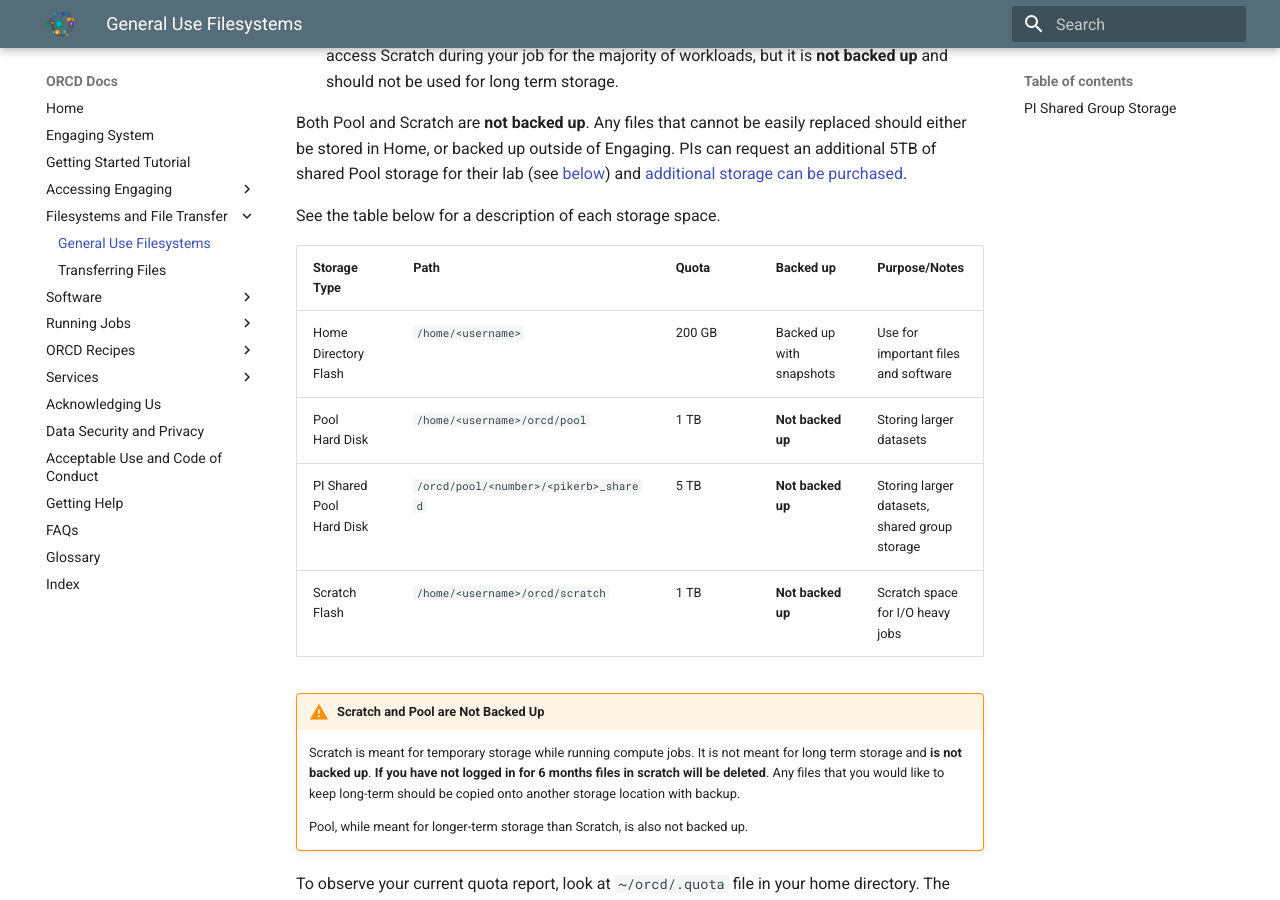
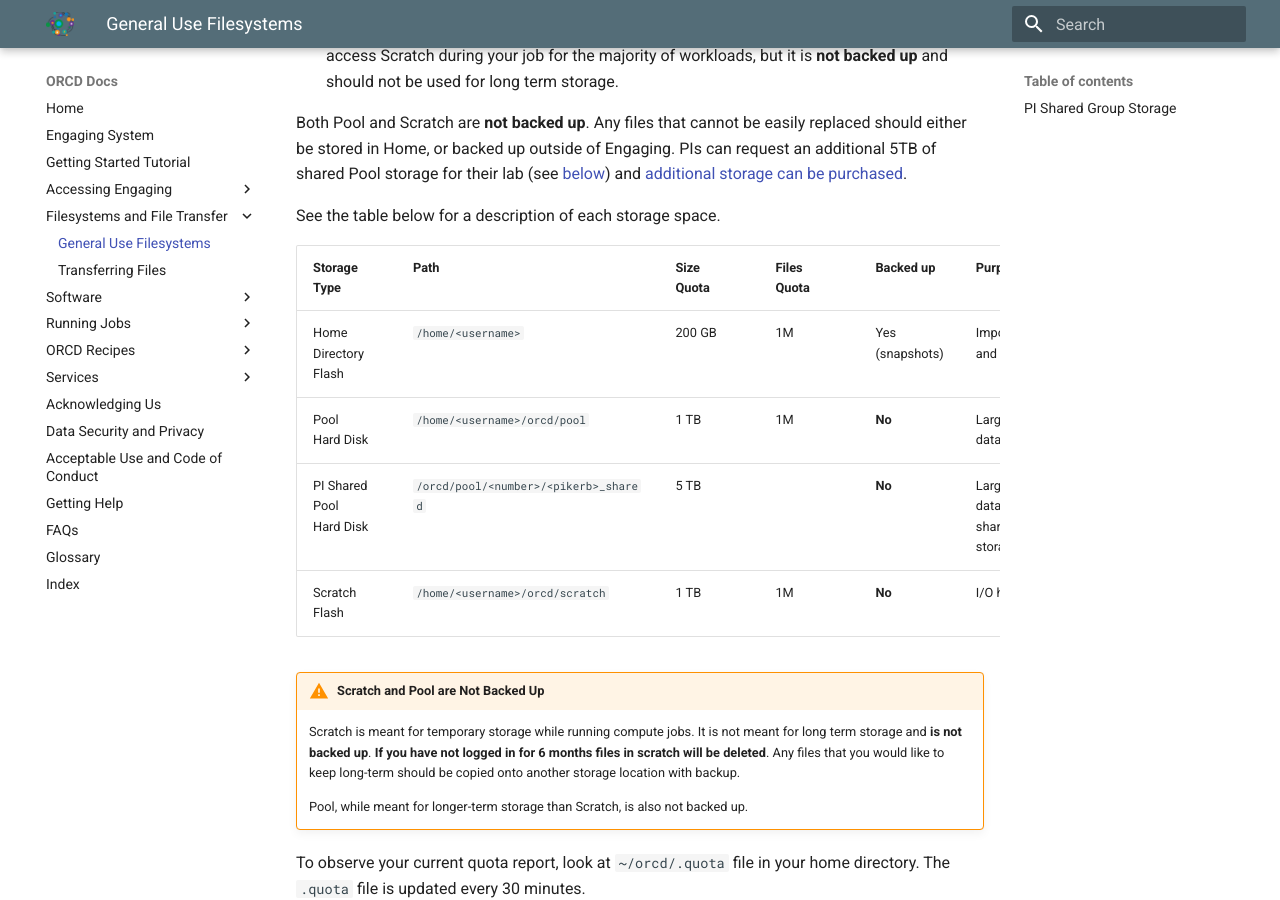
Before and after one commit to mit-orcd/orcd-docs-edit, an MkDocs documentation site: the page built from docs/filesystems-file-transfer/filesystems.md, in a window 1280 px wide and 900 px high, scrolled down 399 px. Built offline with MkDocs 1.6.1 and Material for MkDocs 9.7.7, drawn with Linux system fonts in a browser that asks for light colours.

Commit message:
Add file count quotas to general use filesystems table
Add a Files Quota column (1M for Home, Pool, and Scratch; PI Shared
Pool left blank for now) and tighten the table's column text to reduce
horizontal scrolling.

Co-Authored-By: Claude Opus 5.5 <noreply@anthropic.com>

```diff
--- a/docs/filesystems-file-transfer/filesystems.md
+++ b/docs/filesystems-file-transfer/filesystems.md
@@ -10,12 +10,12 @@ Both Pool and Scratch are **not backed up**. Any files that cannot be easily rep
 
 See the table below for a description of each storage space.
 
-| Storage Type      | <div style="width:18em">Path</div> | Quota | Backed up | Purpose/Notes |
-| ----------- | ----------- |----------- |----------- |----------- |
-| Home Directory <br> Flash  | `/home/<username>` | 200 GB | Backed up with snapshots | Use for important files and software |
-| Pool <br> Hard Disk | `/home/<username>/orcd/pool` | 1 TB | **Not backed up** | Storing larger datasets |
-| PI Shared Pool <br> Hard Disk | `/orcd/pool/<number>/<pikerb>_shared` | 5 TB | **Not backed up** | Storing larger datasets, shared group storage |
-| Scratch <br> Flash | `/home/<username>/orcd/scratch` | 1 TB | **Not backed up** | Scratch space for I/O heavy jobs |
+| Storage Type      | <div style="width:18em">Path</div> | Size <br> Quota | Files <br> Quota | Backed up | Purpose/Notes |
+| ----------- | ----------- |----------- |----------- |----------- |----------- |
+| Home Directory <br> Flash  | `/home/<username>` | 200 GB | 1M | Yes <br> (snapshots) | Important files and software |
+| Pool <br> Hard Disk | `/home/<username>/orcd/pool` | 1 TB | 1M | **No** | Larger datasets |
+| PI Shared Pool <br> Hard Disk | `/orcd/pool/<number>/<pikerb>_shared` | 5 TB | | **No** | Larger datasets, <br> shared group storage |
+| Scratch <br> Flash | `/home/<username>/orcd/scratch` | 1 TB | 1M | **No** | I/O heavy jobs |
 
 !!! warning  "Scratch and Pool are Not Backed Up"
     Scratch is meant for temporary storage while running compute jobs. It is not meant for long term storage and **is not backed up**. **If you have not logged in for 6 months files in scratch will be deleted**. Any files that you would like to keep long-term should be copied onto another storage location with backup.
```
